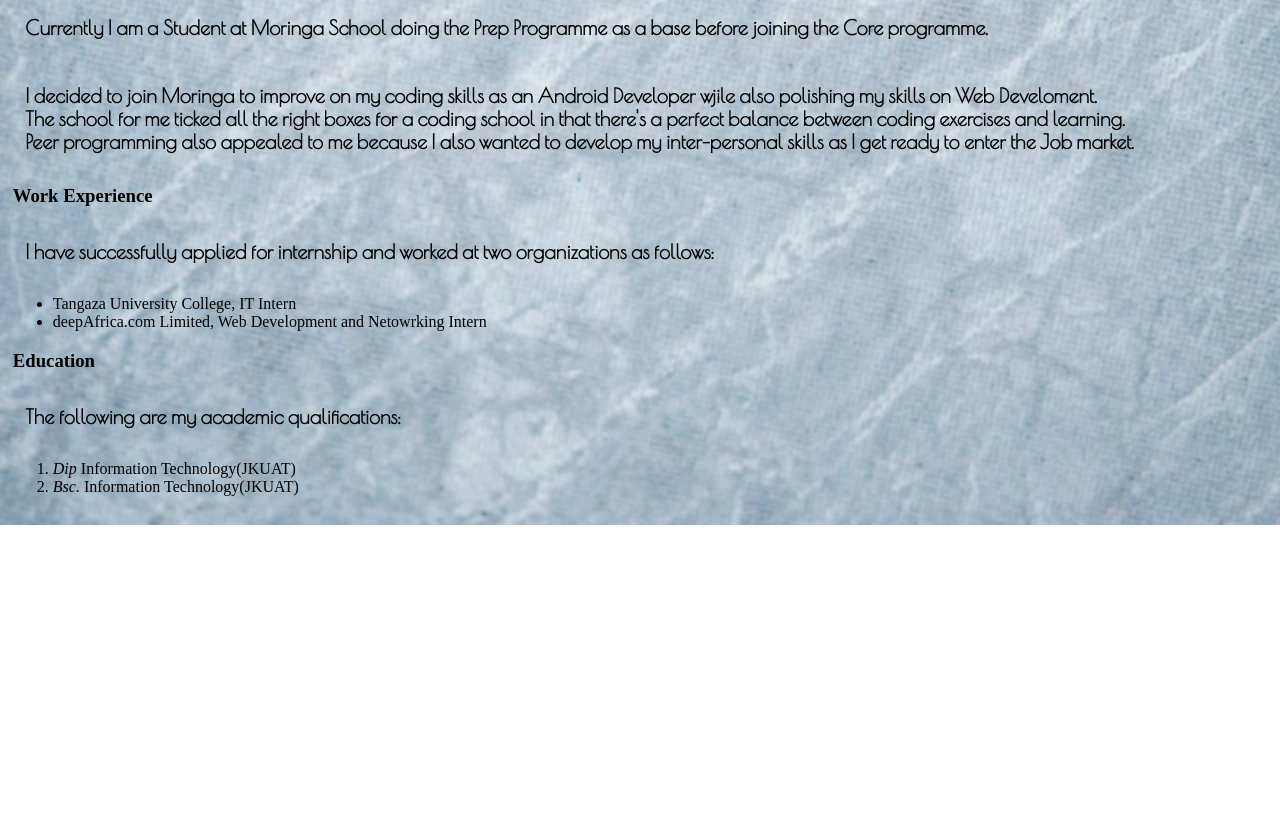
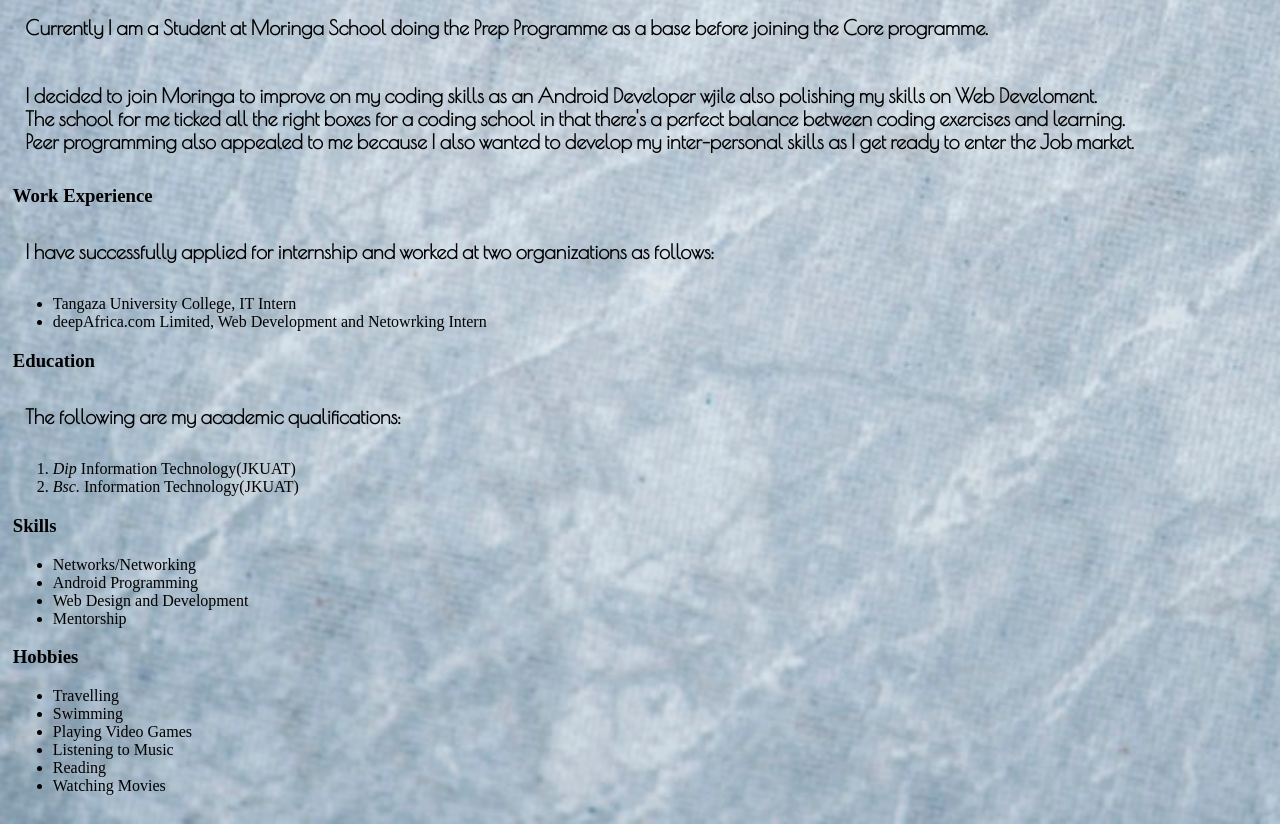
Before and after one commit to lawrence254/ipproject, a plain HTML site: page index.html in a window 1280 px wide. Shown: the part 1615-2439 px from the top of the page. Before the commit the page ends 2140 px from the top, so only its background shows below. Drawn offline with nearby package versions, Linux system fonts and the light colour scheme.

Commit message:
Add a skills and Hobbies section and add data to it

```diff
--- a/index.html
+++ b/index.html
@@ -65,6 +65,22 @@
           <li><em>Dip</em> Information Technology(JKUAT)</li>
           <li><em>Bsc.</em> Information Technology(JKUAT)</li>
         </ol>
+        <h3>Skills</h3>
+        <ul>
+          <li>Networks/Networking</li>
+          <li>Android Programming</li>
+          <li>Web Design and Development</li>
+          <li>Mentorship</li>
+        </ul>
+        <h3>Hobbies</h3>
+        <ul>
+          <li>Travelling</li>
+          <li>Swimming</li>
+          <li>Playing Video Games</li>
+          <li>Listening to Music</li>
+          <li>Reading</li>
+          <li>Watching Movies</li>
+        </ul>
       </div>
     </div>
   </body>
```
